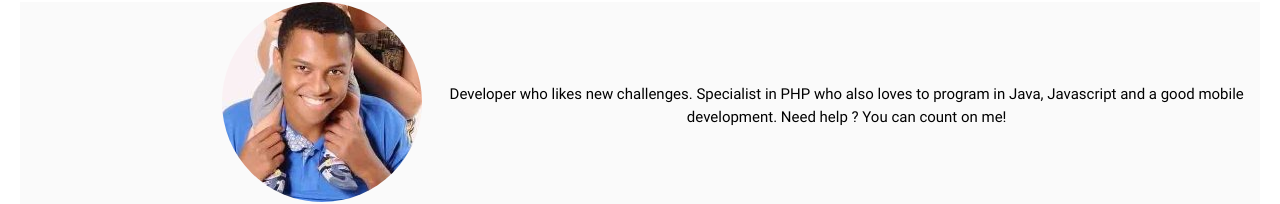
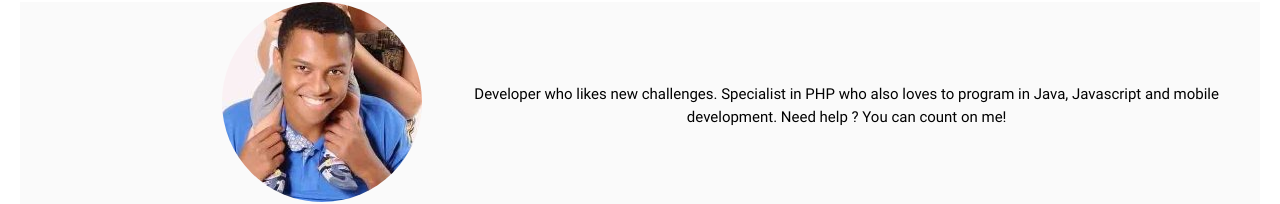
Before and after one commit to EriveltonElias/eriveltonelias.github.io, a plain HTML site: page index.html in a window 1280 px wide. Shown: the part 196-400 px from the top of the page. Drawn offline with nearby package versions, Linux system fonts and the light colour scheme; some packages are replaced by stand-ins of ours; a script that the page names is missing.

Commit message:
Update index.html

```diff
--- a/index.html
+++ b/index.html
@@ -35,7 +35,7 @@
                             </div>
                             <div class="col s8 center-align">
                                 <span class="black-text">
-                                    Developer who likes new challenges. Specialist in PHP who also loves to program in Java, Javascript and a good mobile development. Need help ? You can count on me!
+                                    Developer who likes new challenges. Specialist in PHP who also loves to program in Java, Javascript and mobile development. Need help ? You can count on me!
                                 </span>
                             </div>
                         </div>
```
